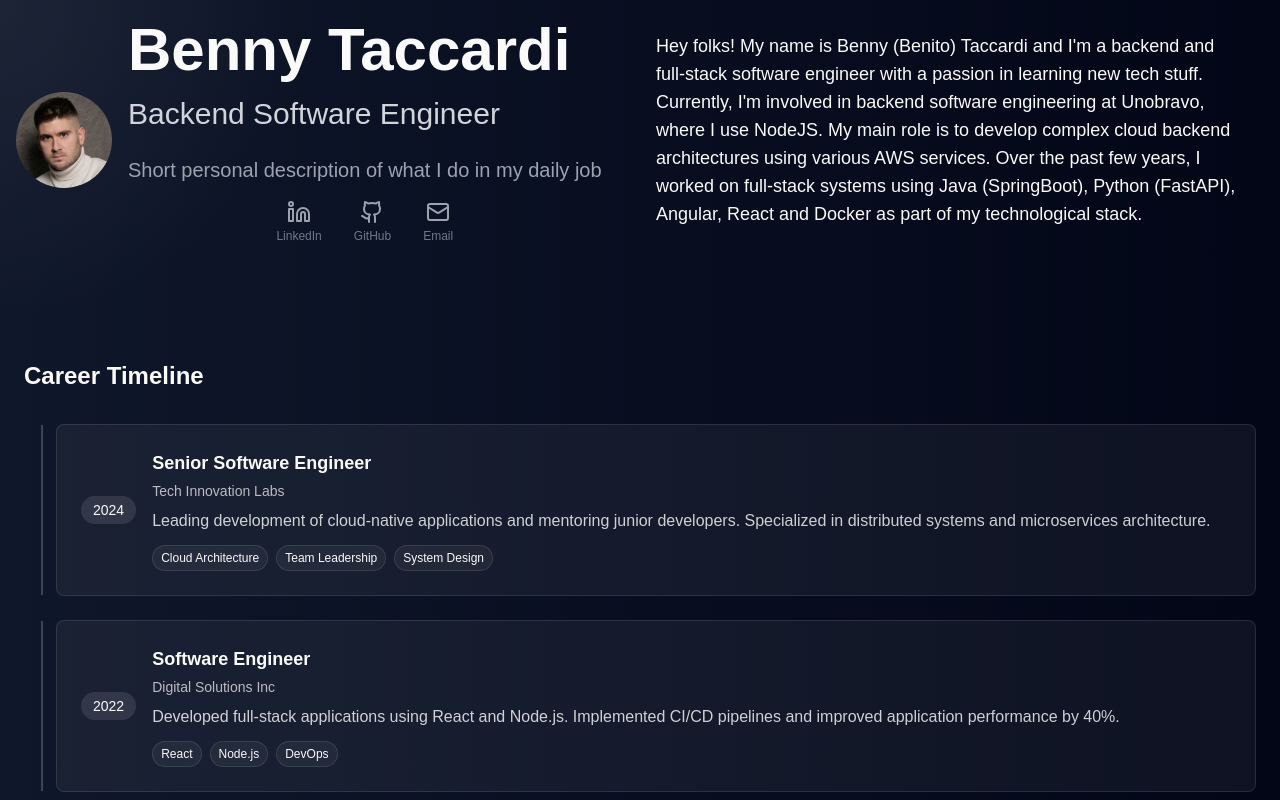
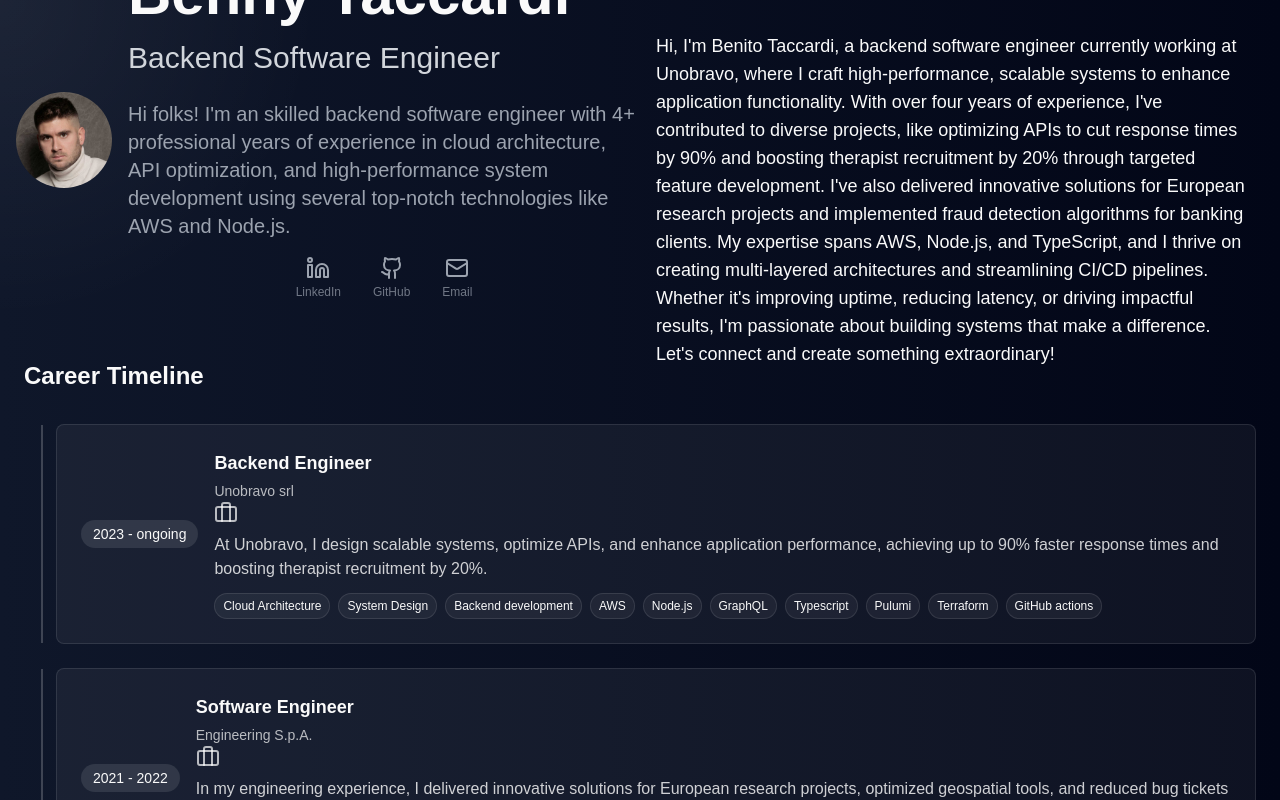
Before and after one commit to bennytaccardi/personal-site, a Next.js app: page / in a window 1280 px wide. Built offline with nearby package versions, Linux system fonts and the light colour scheme; no server answers.

Commit message:
Updating career

```diff
--- a/src/components/career/career.tsx
+++ b/src/components/career/career.tsx
@@ -4,40 +4,77 @@
 export default function Career() {
   const careerEntries = [
     {
-      year: "2024",
-      role: "Senior Software Engineer",
-      company: "Tech Innovation Labs",
+      year: "2023 - ongoing",
+      role: "Backend Engineer",
+      company: "Unobravo srl",
+      url: "https://www.unobravo.com",
       description:
-        "Leading development of cloud-native applications and mentoring junior developers. Specialized in distributed systems and microservices architecture.",
+        "At Unobravo, I design scalable systems, optimize APIs, and enhance application performance, achieving up to 90% faster response times and boosting therapist recruitment by 20%.",
       icon: <Briefcase className="w-6 h-6" />,
-      skills: ["Cloud Architecture", "Team Leadership", "System Design"],
+      skills: [
+        "Cloud Architecture",
+        "System Design",
+        "Backend development",
+        "AWS",
+        "Node.js",
+        "GraphQL",
+        "Typescript",
+        "Pulumi",
+        "Terraform",
+        "GitHub actions",
+      ],
     },
     {
-      year: "2022",
+      year: "2021 - 2022",
       role: "Software Engineer",
-      company: "Digital Solutions Inc",
+      company: "Engineering S.p.A.",
+      url: "https://www.eng.it/",
       description:
-        "Developed full-stack applications using React and Node.js. Implemented CI/CD pipelines and improved application performance by 40%.",
+        "In my engineering experience, I delivered innovative solutions for European research projects, optimized geospatial tools, and reduced bug tickets by 30% using IaC and version control.",
       icon: <Briefcase className="w-6 h-6" />,
-      skills: ["React", "Node.js", "DevOps"],
+      skills: [
+        "System Design",
+        "Fullstack development",
+        "Ansible",
+        "Python (FastAPI)",
+        "Java (SpringBoot)",
+        "Geoserver",
+        "Apache Superset",
+      ],
     },
     {
-      year: "2020",
-      role: "Junior Developer",
-      company: "StartUp Ventures",
+      year: "2020-2021",
+      role: "Software Developer",
+      company: "Vidyasoft s.r.l",
+      url: "https://www.vidyasoft.it/",
       description:
-        "Built and maintained web applications. Collaborated with design team to implement responsive user interfaces.",
+        "At Vidyasoft, I developed backend solutions for banking clients, implemented a fraud detection algorithm, and boosted company revenue by 12% while increasing banking partnerships by 60%.",
       icon: <Briefcase className="w-6 h-6" />,
-      skills: ["JavaScript", "HTML/CSS", "Git"],
+      skills: [
+        "Backend development",
+        "AI/ML",
+        "Java",
+        "Python",
+        "PyTorch",
+        "Deep Neural Networks",
+        "Angular",
+      ],
     },
     {
-      year: "2019",
-      role: "Computer Science Degree",
-      company: "Tech University",
-      description:
-        "Bachelor's degree in Computer Science with focus on software engineering and artificial intelligence.",
+      year: "2019-2021",
+      role: "Computer Engineering Master's Degree",
+      company: "University of Salento",
+      description: "",
       icon: <GraduationCap className="w-6 h-6" />,
-      skills: ["Algorithms", "Data Structures", "Machine Learning"],
+      skills: [],
+    },
+    {
+      year: "2015-2019",
+      role: "Computer Engineering Bachelor's Degree",
+      company: "University of Salento",
+      description: "",
+      icon: <GraduationCap className="w-6 h-6" />,
+      skills: [],
     },
   ];
   return (
@@ -67,7 +104,12 @@
 
                 <div className="flex-1">
                   <h3 className="text-lg font-semibold">{entry.role}</h3>
-                  <p className="text-sm text-white/70 mt-1">{entry.company}</p>
+                  <a href={entry.url} target="_blank">
+                    <p className="text-sm text-white/70 mt-1">
+                      {entry.company}
+                      {entry.icon}
+                    </p>
+                  </a>
                   <p className="mt-2 text-white/80">{entry.description}</p>
 
                   {/* Skills tags */}
--- a/src/components/personal-info/personal-info.tsx
+++ b/src/components/personal-info/personal-info.tsx
@@ -73,7 +73,10 @@
               transition-all duration-400
               ${isScrolled ? "opacity-0 h-0 overflow-hidden" : "opacity-100"}`}
             >
-              Short personal description of what I do in my daily job
+              Hi folks! I&apos;m an skilled backend software engineer with 4+
+              professional years of experience in cloud architecture, API
+              optimization, and high-performance system development using
+              several top-notch technologies like AWS and Node.js.
             </p>
             {isScrolled ? (
               <Contact className="opacity-0 h-0 overflow-hidden" />
@@ -91,14 +94,20 @@
           }`}
         >
           <h2 className="text-sm sm:text-base md:text-lg">
-            Hey folks! My name is Benny (Benito) Taccardi and I&apos;m a backend
-            and full-stack software engineer with a passion in learning new tech
-            stuff. Currently, I&apos;m involved in backend software engineering
-            at Unobravo, where I use NodeJS. My main role is to develop complex
-            cloud backend architectures using various AWS services. Over the
-            past few years, I worked on full-stack systems using Java
-            (SpringBoot), Python (FastAPI), Angular, React and Docker as part of
-            my technological stack.
+            Hi, I&apos;m Benito Taccardi, a backend software engineer currently
+            working at Unobravo, where I craft high-performance, scalable
+            systems to enhance application functionality. With over four years
+            of experience, I&apos;ve contributed to diverse projects, like
+            optimizing APIs to cut response times by 90% and boosting therapist
+            recruitment by 20% through targeted feature development. I&apos;ve
+            also delivered innovative solutions for European research projects
+            and implemented fraud detection algorithms for banking clients. My
+            expertise spans AWS, Node.js, and TypeScript, and I thrive on
+            creating multi-layered architectures and streamlining CI/CD
+            pipelines. Whether it&apos;s improving uptime, reducing latency, or
+            driving impactful results, I&apos;m passionate about building
+            systems that make a difference. Let&apos;s connect and create
+            something extraordinary!
           </h2>
         </div>
       </div>
```
